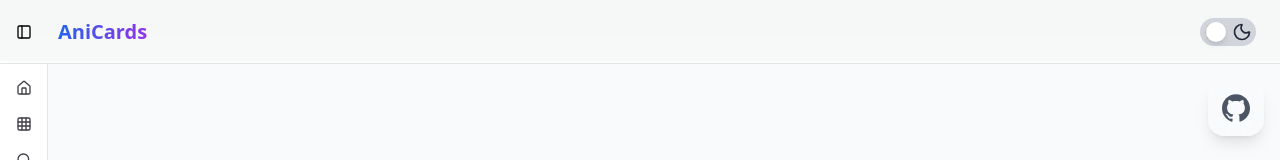
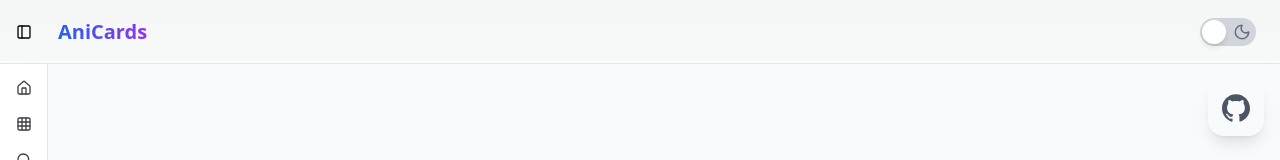
Before and after one commit to RLAlpha49/AniCards, a Next.js app: page /user in a window 1280 px wide. Shown: the top 160 px of the page. Built offline with nearby package versions, Linux system fonts and the light colour scheme; no server answers.

Commit message:
refactor(ui): enhance dark mode toggle accessibility and functionality

```diff
--- a/components/dark-mode-toggle.tsx
+++ b/components/dark-mode-toggle.tsx
@@ -1,6 +1,6 @@
 "use client";
 
-import { useState, useEffect } from "react";
+import { useState, useEffect, useCallback } from "react";
 import { useTheme } from "next-themes";
 import { motion } from "framer-motion";
 import { Sun, Moon } from "lucide-react";
@@ -17,42 +17,77 @@ export default function DarkModeToggle() {
     setMounted(true); // Component has mounted (client-side)
   }, []);
 
-  const handleThemeToggle = () => {
+  const handleThemeToggle = useCallback(() => {
     const newTheme = currentTheme === "dark" ? "light" : "dark";
     trackSettingsChanged(`theme_${newTheme}`);
     setTheme(newTheme);
+  }, [currentTheme, setTheme]);
+
+  const onKeyDown = (e: React.KeyboardEvent) => {
+    if (e.key === "Enter" || e.key === " ") {
+      e.preventDefault();
+      handleThemeToggle();
+    }
   };
 
   if (!mounted) return null; // Don't render until mounted
 
+  const sunAnimate: Record<string, number> | {} =
+    currentTheme === "dark"
+      ? { opacity: 0.6, scale: 0.9 }
+      : { opacity: 1, scale: 1 };
+  const moonAnimate: Record<string, number> | {} =
+    currentTheme === "dark"
+      ? { opacity: 1, scale: 1 }
+      : { opacity: 0.6, scale: 0.9 };
+  const thumbX = currentTheme === "dark" ? 26 : -2;
+
   return (
-    <motion.button
-      className="relative flex h-7 w-14 items-center justify-between rounded-full bg-gray-300 p-1"
+    <button
+      type="button"
       onClick={handleThemeToggle}
+      onKeyDown={onKeyDown}
       aria-label={`Switch to ${currentTheme === "dark" ? "light" : "dark"} mode`}
       role="switch"
       aria-checked={currentTheme === "dark"}
-      animate={{
-        backgroundColor: currentTheme === "dark" ? "#4B5563" : "#D1D5DB",
+      className="relative inline-flex h-7 w-14 items-center rounded-full p-1 focus:outline-none focus-visible:ring-2 focus-visible:ring-primary focus-visible:ring-offset-2"
+      style={{
+        backgroundColor: currentTheme === "dark" ? "#e7e7e7" : "#D1D5DB",
       }}
-      transition={{ duration: 0.3 }}
     >
-      {/* Sun and Moon icons positioned absolutely */}
-      <Sun className="h-5 w-5 text-yellow-500" />
-      <Moon className="h-5 w-5 text-gray-800" />
+      {/* Sun (left) */}
+      <motion.span
+        className="absolute left-1 flex items-center justify-center"
+        aria-hidden
+        initial={false}
+        animate={sunAnimate}
+        transition={{ type: "spring", stiffness: 300, damping: 30 }}
+        style={{ color: "#917b0a" }}
+      >
+        <Sun className="h-5 w-5" strokeWidth={2.5} />
+      </motion.span>
 
-      {/* Animated toggle thumb */}
-      <motion.div
-        className="absolute h-5 w-5 rounded-full bg-white shadow-md"
-        animate={{
-          x: currentTheme === "dark" ? 26 : 2, // Slide position based on theme
-        }}
-        transition={{
-          type: "spring", // Bouncy animation
-          stiffness: 700, // Spring tension
-          damping: 30, // Spring friction
+      {/* Moon (right) */}
+      <motion.span
+        className="absolute right-1 flex items-center justify-center text-gray-800 dark:text-gray-100"
+        aria-hidden
+        initial={false}
+        animate={moonAnimate}
+        transition={{ type: "spring", stiffness: 300, damping: 30 }}
+      >
+        <Moon className="h-5 w-5" />
+      </motion.span>
+
+      {/* Thumb */}
+      <motion.span
+        className="absolute h-6 w-6 rounded-full bg-white shadow-md"
+        initial={false}
+        animate={{ x: thumbX }}
+        transition={{ type: "spring", stiffness: 700, damping: 30 }}
+        style={{
+          backgroundColor: currentTheme === "dark" ? "#040a1b" : "#fff",
         }}
       />
-    </motion.button>
+    </button>
   );
 }
--- a/components/loading-spinner.tsx
+++ b/components/loading-spinner.tsx
@@ -2,6 +2,7 @@
 
 import { cn } from "@/lib/utils";
 import { motion } from "framer-motion";
+import { useId } from "react";
 
 interface LoadingSpinnerProps {
   size?: "sm" | "md" | "lg";
@@ -9,83 +10,89 @@ interface LoadingSpinnerProps {
   text?: string;
 }
 
-/**
- * Enhanced reusable loading spinner.
- */
 export function LoadingSpinner({
   size = "md",
   className,
   text,
 }: Readonly<LoadingSpinnerProps>) {
+  const id = useId();
+  const safeId = id.replaceAll(".", "-").replaceAll(":", "-");
+
   // Size variants for different usage contexts
   const sizes = {
-    sm: "h-4 w-4", // Small - for inline loading
-    md: "h-8 w-8", // Medium - default size
-    lg: "h-12 w-12", // Large - for full page loads
-  };
+    sm: "h-4 w-4",
+    md: "h-8 w-8",
+    lg: "h-12 w-12",
+  } as const;
+
+  const gradientId = `spinner-gradient-${safeId}`;
+  const titleId = `spinner-title-${safeId}`;
 
   return (
-    <div className="inline-flex flex-col items-center gap-2">
+    <output
+      aria-live="polite"
+      aria-busy="true"
+      className="inline-flex flex-col items-center gap-2"
+    >
+      {/* Rotating container; disabled when user prefers reduced motion */}
       <motion.div
-        // Rotate continuously (clockwise) while also pulsing slightly
         initial={{ rotate: 0, scale: 1 }}
-        animate={{ rotate: 360, scale: [1, 1.2, 1] }}
-        transition={{ duration: 1.5, repeat: Infinity, ease: "linear" }}
+        animate={{ rotate: 360, scale: [1, 1.06, 1] }}
+        transition={{ duration: 1.4, repeat: Infinity, ease: "linear" }}
         className={cn(sizes[size], className, "drop-shadow-lg")}
+        aria-hidden={text ? undefined : true}
       >
-        <svg className="h-full w-full" viewBox="0 0 24 24">
-          {/* Define a gradient for the animated arc */}
+        <svg
+          className="h-full w-full"
+          viewBox="0 0 24 24"
+          aria-labelledby={titleId}
+        >
+          <title id={titleId}>{text ?? "Loading"}</title>
+
           <defs>
-            <linearGradient
-              id="spinner-gradient"
-              x1="0%"
-              y1="0%"
-              x2="100%"
-              y2="0%"
-            >
+            <linearGradient id={gradientId} x1="0%" y1="0%" x2="100%" y2="0%">
               <stop offset="0%" stopColor="currentColor" stopOpacity="1" />
               <stop offset="100%" stopColor="currentColor" stopOpacity="0" />
             </linearGradient>
           </defs>
-          {/* Static background circle (track) */}
+
+          {/* Background track */}
           <circle
             cx="12"
             cy="12"
-            r="10"
+            r="9"
             stroke="currentColor"
-            strokeWidth="4"
+            strokeWidth="2.5"
             fill="none"
-            strokeOpacity="0.1"
+            strokeOpacity="0.08"
           />
-          {/* Animated arc rendered with a dash pattern.
-              Because the dash remains static within the rotating container,
-              the arc never appears to retreat or go backwards. */}
+
+          {/* Partial arc */}
           <motion.circle
             cx="12"
             cy="12"
-            r="10"
-            stroke="url(#spinner-gradient)"
-            strokeWidth="4"
+            r="9"
+            stroke={`url(#${gradientId})`}
+            strokeWidth="2.5"
             fill="none"
             strokeLinecap="round"
-            // Display a partial arc using a dash array.
-            // (Adjust these values to achieve your desired arc length.)
-            strokeDasharray="20 40"
+            strokeDasharray="40 120"
+            animate={{ rotate: [0, 360] }}
+            transition={{ duration: 1.2, repeat: Infinity, ease: "linear" }}
           />
         </svg>
       </motion.div>
-      {/* Optional animated loading text */}
       {text && (
         <motion.p
           className="text-sm text-gray-600 dark:text-gray-400"
-          initial={{ opacity: 0.5 }}
-          animate={{ opacity: [0.5, 1, 0.5] }}
-          transition={{ duration: 1.5, repeat: Infinity, ease: "easeInOut" }}
+          initial={{ opacity: 0.6 }}
+          animate={{ opacity: [0.6, 1, 0.6] }}
+          transition={{ duration: 1.5, repeat: Infinity }}
         >
           {text}
         </motion.p>
       )}
-    </div>
+    </output>
   );
 }
 
@@ -102,15 +109,7 @@ export function LoadingOverlay({
   return (
     <div className="absolute inset-0 z-[1000] flex items-center justify-center rounded-2xl bg-white/80 backdrop-blur-sm dark:bg-gray-900/80">
       <div className="flex flex-col items-center gap-4">
-        <LoadingSpinner size="lg" className="text-primary" />
-        <motion.p
-          className="text-gray-700 dark:text-gray-300"
-          initial={{ opacity: 0.5 }}
-          animate={{ opacity: [0.5, 1, 0.5] }}
-          transition={{ duration: 1.5, repeat: Infinity, ease: "easeInOut" }}
-        >
-          {text}
-        </motion.p>
+        <LoadingSpinner size="lg" className="text-primary" text={text} />
       </div>
     </div>
   );
```
